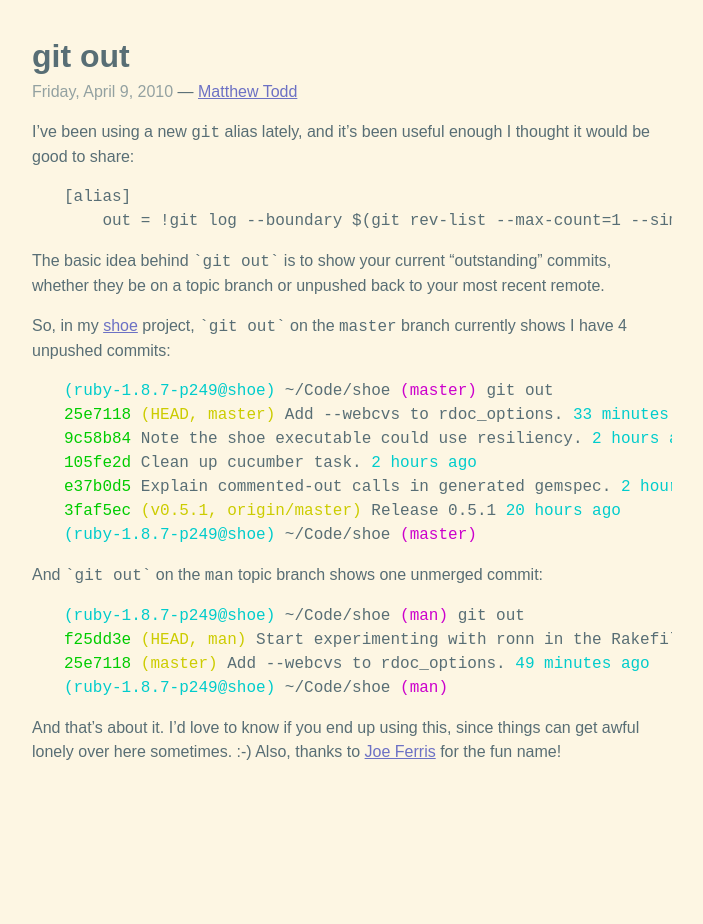
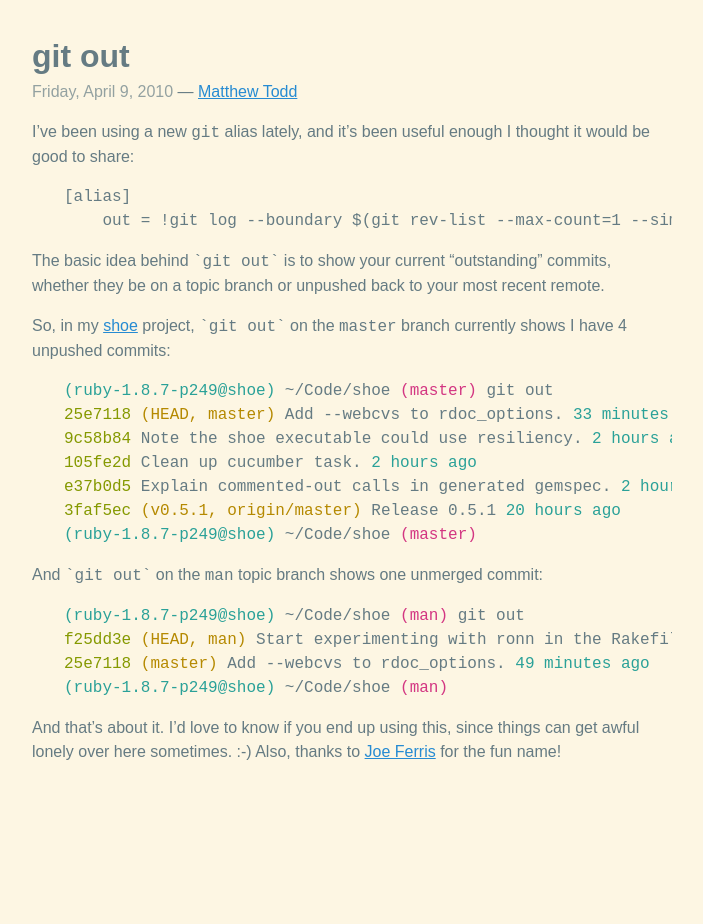
Before and after one commit to matthewtodd/matthewtodd.github.io, a Jekyll site: the page built from _posts/2010-04-09-git-out.md, in a window 1280 px wide. Shown: the whole page, without its empty margins (288-991 px from the left). Built offline with Jekyll 4.4.1, drawn with Linux system fonts in a browser that asks for light colours; before the commit the page ends 900 px from its top, so only the background shows below that.

Commit message:
A little color work.

```diff
--- a/_posts/2010-04-09-git-out.md
+++ b/_posts/2010-04-09-git-out.md
@@ -20,23 +20,23 @@ So, in my <a href="http://github.com/matthewtodd/shoe">shoe</a> project,
 4 unpushed commits:
 
 <div class="highlight"><pre>
-<span style="color:#0cc">(ruby-1.8.7-p249@shoe)</span> ~/Code/shoe <span style="color:#c0c">(master)</span> git out
-<span style="color:#0c0">25e7118</span> <span style="color:#cc0">(HEAD, master)</span> Add --webcvs to rdoc_options. <span style="color:#0cc">33 minutes ago</span>
-<span style="color:#0c0">9c58b84</span> Note the shoe executable could use resiliency. <span style="color:#0cc">2 hours ago</span>
-<span style="color:#0c0">105fe2d</span> Clean up cucumber task. <span style="color:#0cc">2 hours ago</span>
-<span style="color:#0c0">e37b0d5</span> Explain commented-out calls in generated gemspec. <span style="color:#0cc">2 hours ago</span>
-<span style="color:#0c0">3faf5ec</span> <span style="color:#cc0">(v0.5.1, origin/master)</span> Release 0.5.1 <span style="color:#0cc">20 hours ago</span>
-<span style="color:#0cc">(ruby-1.8.7-p249@shoe)</span> ~/Code/shoe <span style="color:#c0c">(master)</span>
+<span class="color-cyan">(ruby-1.8.7-p249@shoe)</span> ~/Code/shoe <span class="color-magenta">(master)</span> git out
+<span class="color-green">25e7118</span> <span class="color-yellow">(HEAD, master)</span> Add --webcvs to rdoc_options. <span class="color-cyan">33 minutes ago</span>
+<span class="color-green">9c58b84</span> Note the shoe executable could use resiliency. <span class="color-cyan">2 hours ago</span>
+<span class="color-green">105fe2d</span> Clean up cucumber task. <span class="color-cyan">2 hours ago</span>
+<span class="color-green">e37b0d5</span> Explain commented-out calls in generated gemspec. <span class="color-cyan">2 hours ago</span>
+<span class="color-green">3faf5ec</span> <span class="color-yellow">(v0.5.1, origin/master)</span> Release 0.5.1 <span class="color-cyan">20 hours ago</span>
+<span class="color-cyan">(ruby-1.8.7-p249@shoe)</span> ~/Code/shoe <span class="color-magenta">(master)</span>
 </pre></div>
 
 And <code>`git out`</code> on the <code>man</code> topic branch shows one
 unmerged commit:
 
 <div class="highlight"><pre>
-<span style="color:#0cc">(ruby-1.8.7-p249@shoe)</span> ~/Code/shoe <span style="color:#c0c">(man)</span> git out
-<span style="color:#0c0">f25dd3e</span> <span style="color:#cc0">(HEAD, man)</span> Start experimenting with ronn in the Rakefile. <span style="color:#0cc">61 seconds ago</span>
-<span style="color:#0c0">25e7118</span> <span style="color:#cc0">(master)</span> Add --webcvs to rdoc_options. <span style="color:#0cc">49 minutes ago</span>
-<span style="color:#0cc">(ruby-1.8.7-p249@shoe)</span> ~/Code/shoe <span style="color:#c0c">(man)</span>
+<span class="color-cyan">(ruby-1.8.7-p249@shoe)</span> ~/Code/shoe <span class="color-magenta">(man)</span> git out
+<span class="color-green">f25dd3e</span> <span class="color-yellow">(HEAD, man)</span> Start experimenting with ronn in the Rakefile. <span class="color-cyan">61 seconds ago</span>
+<span class="color-green">25e7118</span> <span class="color-yellow">(master)</span> Add --webcvs to rdoc_options. <span class="color-cyan">49 minutes ago</span>
+<span class="color-cyan">(ruby-1.8.7-p249@shoe)</span> ~/Code/shoe <span class="color-magenta">(man)</span>
 </pre></div>
 
 And that's about it. I'd love to know if you end up using this, since things
--- a/stylesheets/screen.css
+++ b/stylesheets/screen.css
@@ -17,11 +17,6 @@ h2, h3 { /* Just a few h3s in the capistrano-ext-textdrive article. */
   margin-top: 1.5em;
 }
 
-img.inset {
-  float: left;
-  margin: 0 1em 1em 0;
-}
-
 div.highlight {
   margin-left: 2em;
 }
@@ -30,22 +25,40 @@ div.highlight > pre {
   overflow-x: auto;
 }
 
+nav ul {
+  padding-left: 0;
+}
+
+nav li {
+  list-style: none;
+}
+
+nav li time {
+  display: inline-block;
+  width: 10em;
+}
+
+.update {
+  padding: 1em;
+}
+
 @media (min-width: 640px) {
   body {
-    margin: 1em auto;
+    margin: 1em auto 10em;
     width: 640px;
   }
 }
 
 /* Solarized */
-/* base03    #002b36 */
-/* base02    #073642 */
-/* base01    #586e75 */
-/* base00    #657b83 */
-/* base0     #839496 */
-/* base1     #93a1a1 */
-/* base2     #eee8d5 */
-/* base3     #fdf6e3 */
+/*                   light           dark
+/* base03    #002b36                 background      */
+/* base02    #073642                 bkgd highlights */
+/* base01    #586e75 emphasized      secondary       */
+/* base00    #657b83 primary                         */
+/* base0     #839496                 primary         */
+/* base1     #93a1a1 secondary       emphasized      */
+/* base2     #eee8d5 bkgd highlights                 */
+/* base3     #fdf6e3 background                      */
 /* yellow    #b58900 */
 /* orange    #cb4b16 */
 /* red       #dc322f */
@@ -57,32 +70,57 @@ div.highlight > pre {
 
 body {
   background-color: #fdf6e3;
-  color: #586e75;
+  color: #657b83;
 }
 
-header time {
+time {
   color: #93a1a1;
 }
 
-a {
+.update {
+  background-color: #eee8d5;
+}
+
+a:link {
+  color: #268bd2;
+}
+
+a:active {
+  color: #dc322f;
+}
+
+a:visited {
   color: #6c71c4;
 }
+
+.color-yellow  { color: #b58900; }
+.color-orange  { color: #cb4b16; }
+.color-red     { color: #dc322f; }
+.color-magenta { color: #d33682; }
+.color-violet  { color: #6c71c4; }
+.color-blue    { color: #268bd2; }
+.color-cyan    { color: #2aa198; }
+.color-green   { color: #859900; }
 
 @media (prefers-color-scheme: dark) {
   body {
     background-color: #002b36;
-    color: #93a1a1;
+    color: #839496;
   }
 
-  header time {
+  time {
     color: #586e75;
+  }
+
+  .update {
+    background-color: #073642;
   }
 }
 
 /* https://github.com/rouge-ruby/rouge/wiki/List-of-tokens */
 /* https://bitbucket.org/birkenfeld/pygments-main/src/default/pygments/styles/solarized.py */
 /* https://gist.github.com/nicolashery/5765395 */
-.highlight { background-color: #fdf6e3; color: #586e75 }
+.highlight { background-color: #fdf6e3; color: #657b83 }
 .highlight .c { color: #93a1a1 } /* Comment */
 .highlight .err { color: #586e75 } /* Error */
 .highlight .g { color: #586e75 } /* Generic */
@@ -153,7 +191,7 @@ a {
 .highlight .il { color: #2aa198 } /* Literal.Number.Integer.Long */
 
 @media (prefers-color-scheme: dark) {
-  .highlight { background-color: #002b36; color: #93a1a1 }
+  .highlight { background-color: #002b36; color: #839496 }
   .highlight .c { color: #586e75 } /* Comment */
   .highlight .err { color: #93a1a1 } /* Error */
   .highlight .g { color: #93a1a1 } /* Generic */
```
Also changed, not shown: _posts/2008-04-09-git-st.md (+4 -4 lines), _posts/2010-02-19-bundle-exec-bash.md (+7 -7 lines).
